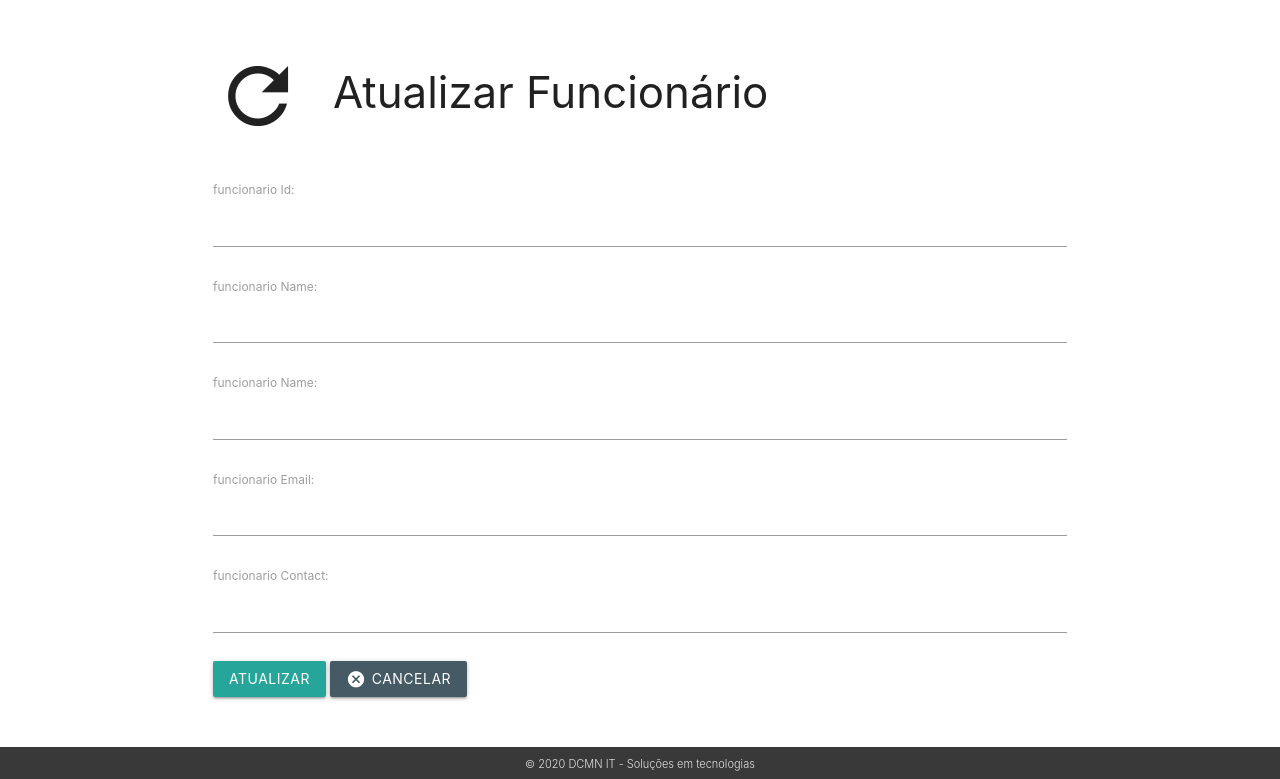
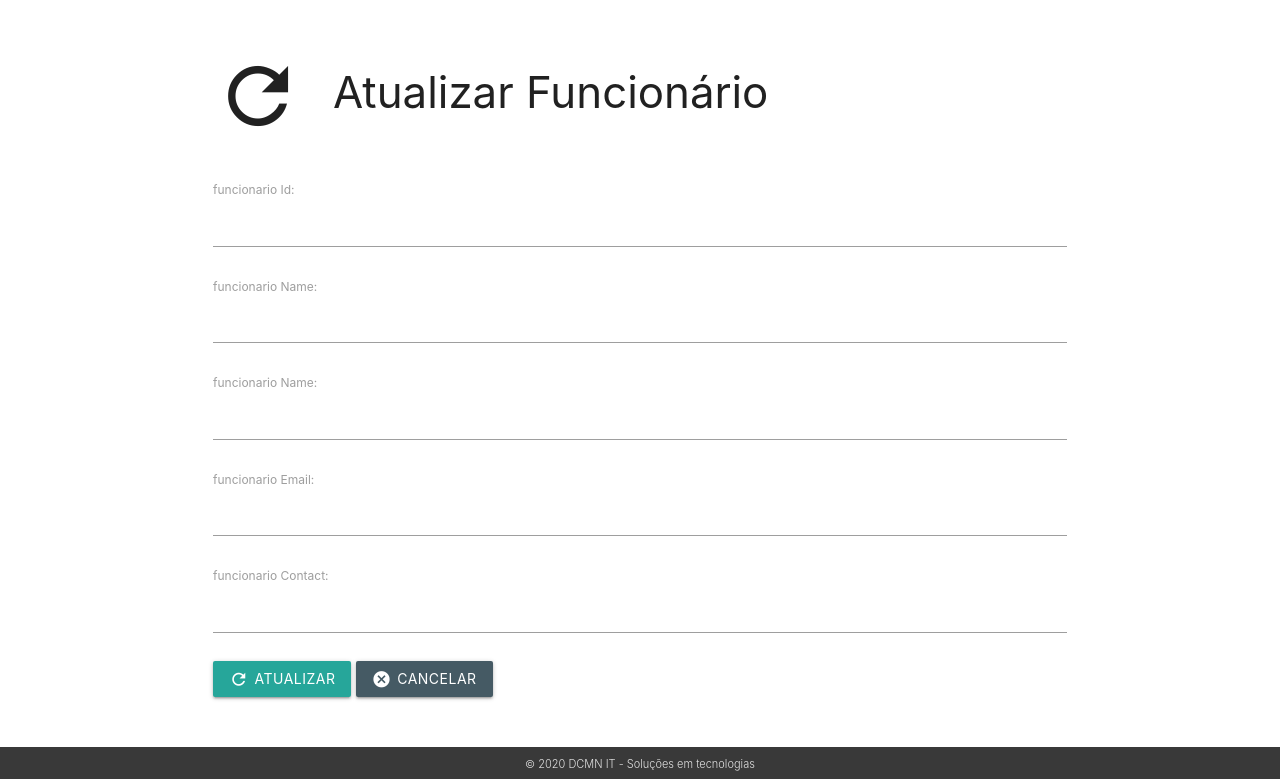
Before and after one commit to apolloalves/DCMNIT, a Django app: template funcionario/templates/edit.html in a window 1280 px wide. Shown: the part 99-878 px from the top of the page. Run offline with Django 3.2, Linux system fonts and the light colour scheme; the template is opened without the code that fills it, so the values that code supplies are empty.

Commit message:
Fix button icon update emplopyee

```diff
--- a/funcionario/templates/edit.html
+++ b/funcionario/templates/edit.html
@@ -88,7 +88,7 @@
     <div class="form-group row">
     <label class="col-sm-1 col-form-label"></label>
     <div class="col-sm-4">
-    <button type="submit" class="btn btn-success">Atualizar</button>
+    <button type="submit" class="btn btn-success"><i class="material-icons dcmnit_edit__icon">refresh</i>Atualizar</button>
     <a href="/funcionarios" class="btn btn-success blue-grey darken-2"><i class="material-icons">cancel</i>CANCELAR</a>
     </div>
   </div>
```
